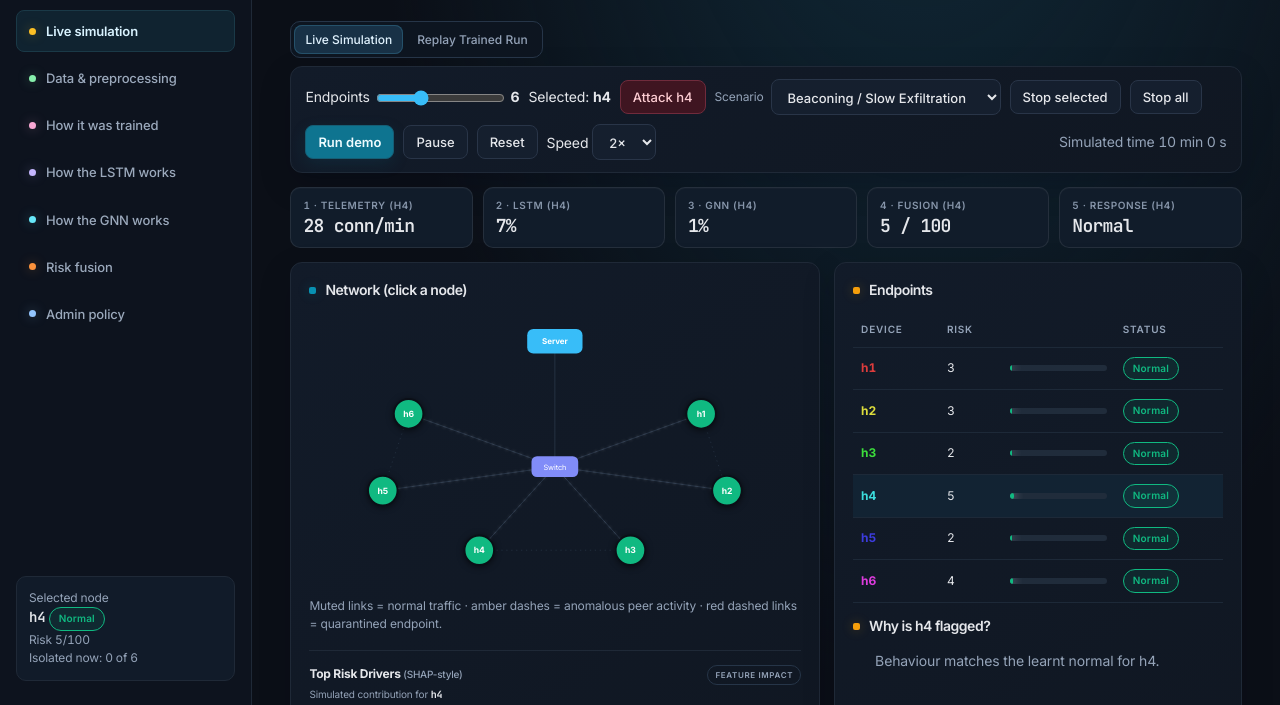
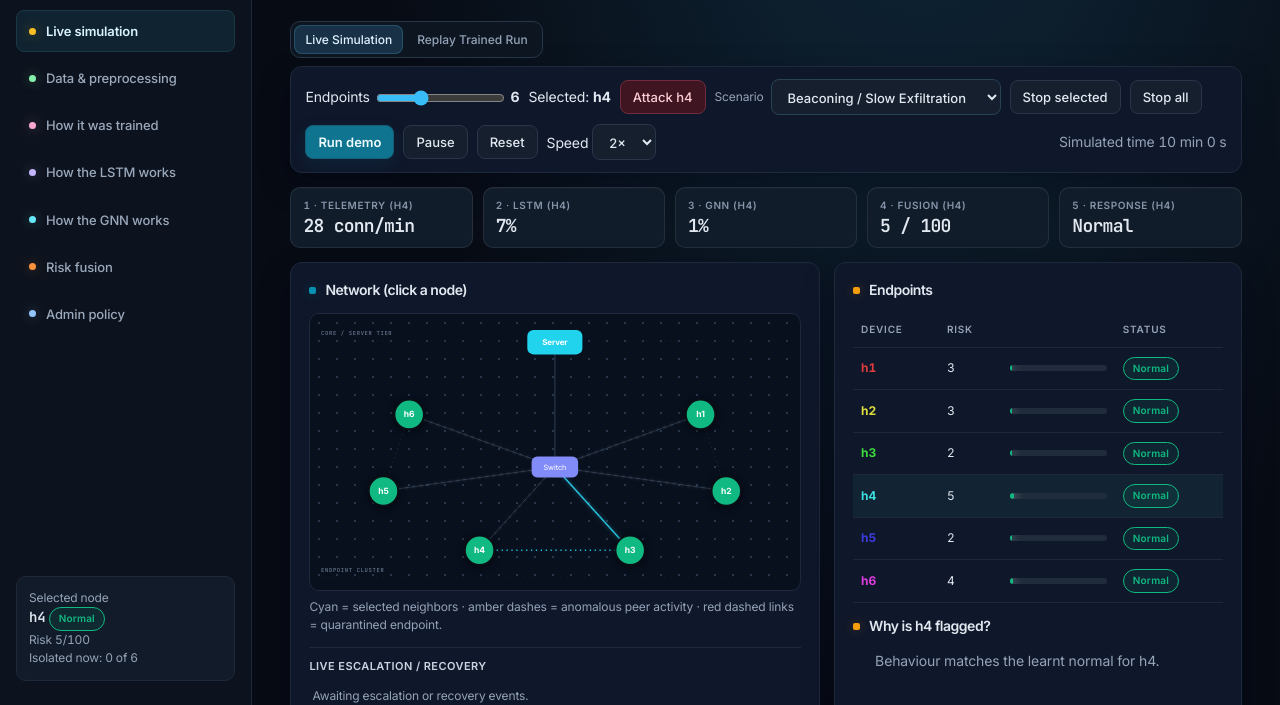
Before and after one commit to MohammedKashif786/sentinel-, a plain HTML site: page sentinelml-site/index.html in a window 1280 px wide. Shown: the part 95-800 px from the top of the page. Drawn offline with Linux system fonts and the light colour scheme.

Commit message:
Refine SentinelML simulation workspace

```diff
--- a/sentinelml-site/index.html
+++ b/sentinelml-site/index.html
@@ -74,6 +74,19 @@ table{width:100%;border-collapse:collapse;font-size:12px}td,th{padding:9px 8px;b
 .log{max-height:220px;overflow:auto;font-size:12px}.log div{padding:7px 3px;border-bottom:1px solid #1d2938}.log div b{font:500 11px 'JetBrains Mono',monospace;color:#7dd3fc}.row2{gap:8px}.cell{min-width:58px;border:1px solid var(--lstm);border-radius:8px;padding:6px;animation:gl 3.6s infinite;font-variant-numeric:tabular-nums}.cell small{font:10px 'JetBrains Mono',monospace;color:var(--mut)}.cell b{font:600 12px 'JetBrains Mono',monospace}.enc{border-color:var(--fus)}.dec{border-color:var(--ok)}@keyframes gl{0%,30%{background:#34316b;color:#e0e7ff}45%,100%{background:#111827;color:var(--ink)}}
 .fr{gap:14px;margin:12px 0}.note{border-top:1px solid var(--line);padding-top:14px;font-size:11px}
 #clock,.side,.pill,.big,#flow,.rb,table,.log,pre{font-variant-numeric:tabular-nums}
+/* Refined midnight operations workspace */
+:root,:root:not([data-theme="light"]),:root[data-theme="dark"]{--bg:#070B14;--card:#0F172A;--ink:#E2E8F0;--mut:#94A3B8;--line:#1E293B;--soft:#111C30;--ok:#10B981;--mon:#F59E0B;--res:#F59E0B;--iso:#F43F5E;--lstm:#818CF8;--gnn:#22D3EE;--fus:#818CF8;--pol:#22D3EE;color-scheme:dark}
+body{background:radial-gradient(ellipse at 72% -16%,#102a3c 0,transparent 43%),var(--bg)}
+.card{background:#0F172A;border-color:#1E293B;box-shadow:0 12px 32px #02061755}
+.simulation-header{margin-bottom:12px}
+.network-card #net{margin:8px 0 10px;border:1px solid #1E293B;border-radius:10px;background-color:#080F1D;background-image:radial-gradient(#26364d 0.8px,transparent .8px);background-size:18px 18px}
+.network-card .attribution{margin-top:12px}
+.scenario-picker select{border-color:#284354}
+.graph-tier-label{fill:#64748B;font:600 9px 'JetBrains Mono',monospace;letter-spacing:.12em}
+.graph-tier-line{stroke:#1E293B;stroke-width:1;stroke-dasharray:3 7;opacity:.75}
+.lk.activity-low{stroke-width:1.2}.lk.activity-mid{stroke-width:1.8}.lk.activity-high{stroke-width:2.6;opacity:.85}
+.lk.neighbor-highlight,.pr.neighbor-highlight{stroke:#22D3EE!important;stroke-width:2.4!important;opacity:.95!important;filter:drop-shadow(0 0 4px #22D3EE66)}
+.sim-live-log{margin-top:12px;padding-top:10px;border-top:1px solid var(--line)}.sim-live-log h3{margin:0 0 5px;color:#CBD5E1;font-size:11px;font-weight:600;letter-spacing:.04em;text-transform:uppercase}.sim-live-log .log{max-height:96px}
 @media(max-width:860px){.app{grid-template-columns:1fr}nav{position:sticky;z-index:5;top:0;height:auto;flex-direction:row;overflow-x:auto;padding:10px 12px;background:#0d131ef2;backdrop-filter:blur(12px);border-right:0;border-bottom:1px solid var(--line)}.brand,.side{display:none}nav a{white-space:nowrap;flex:none;padding:9px 11px}main{padding:24px 16px 38px}.g2{grid-template-columns:1fr}}
 .scenario-picker{display:inline-flex;align-items:center;gap:7px;color:var(--mut);font-size:12px}.scenario-picker select{max-width:min(100%,250px);color:var(--ink)}
 .network-card #net{margin:3px 0 7px}.attribution{margin-top:16px;padding-top:14px;border-top:1px solid var(--line)}.attribution-head{display:flex;justify-content:space-between;align-items:flex-start;gap:10px;margin-bottom:8px}.attribution-head h3{margin:0;font-size:12px;letter-spacing:-.02em}.attribution-head h3 span{color:var(--mut);font-size:10px;font-weight:500}.attribution-head p{margin:3px 0 0;color:var(--mut);font-size:10px}.attribution-head p b{color:var(--ink);font-family:'JetBrains Mono',monospace}.attribution-tag{padding:3px 7px;border:1px solid #263548;border-radius:999px;color:#94A3B8;font-size:8px;font-weight:600;letter-spacing:.08em}.driver-list{display:grid;gap:8px}.driver-row{display:grid;grid-template-columns:minmax(130px,1.1fr) minmax(70px,1fr) 38px;gap:9px;align-items:center;font-size:10px}.driver-label{overflow:hidden;text-overflow:ellipsis;white-space:nowrap;color:#cbd5e1}.driver-track{height:5px;border-radius:99px;background:#202c3b;overflow:hidden}.driver-track i{display:block;height:100%;border-radius:inherit;background:linear-gradient(90deg,#0e7490,#38BDF8);transition:width .2s}.driver-value{text-align:right;color:#7dd3fc;font:600 10px 'JetBrains Mono',monospace;font-variant-numeric:tabular-nums}
@@ -92,7 +105,7 @@ table{width:100%;border-collapse:collapse;font-size:12px}td,th{padding:9px 8px;b
 <span>Selected: <b id="sn"></b></span><button class="d" id="bAtt">Attack selected</button><label class="scenario-picker">Scenario <select id="scenario" aria-label="Attack scenario"><option value="beacon">Beaconing / Slow Exfiltration</option><option value="lateral">Lateral Movement / Port Scan</option><option value="coordinated">Coordinated Multi-Host</option></select></label><button id="bOne">Stop selected</button><button id="bStop">Stop all</button><button class="p" id="bDemo">Run demo</button><button id="bPause">Pause</button><button id="bReset">Reset</button>
 <label>Speed <select id="spd"><option value="500">1×</option><option value="250" selected>2×</option><option value="110">4×</option></select></label><span class="sub" id="clock" style="margin:0 0 0 auto"></span></div>
 <div class="flow" id="flow"></div>
-<div class="g2"><div class="card network-card" style="--c:#0891b2"><h2>Network (click a node)</h2><svg id="net" viewBox="0 0 800 450"></svg><div class="sub" style="font-size:12px;margin:0">Muted links = normal traffic · amber dashes = anomalous peer activity · red dashed links = quarantined endpoint.</div><section class="attribution" aria-labelledby="drivers-title"><div class="attribution-head"><div><h3 id="drivers-title">Top Risk Drivers <span>(SHAP-style)</span></h3><p>Simulated contribution for <b id="driver-node">h4</b></p></div><span class="attribution-tag">FEATURE IMPACT</span></div><div id="drivers" class="driver-list" aria-live="polite"></div></section></div>
+<div class="g2"><div class="card network-card" style="--c:#0891b2"><h2>Network (click a node)</h2><svg id="net" viewBox="0 0 800 450" role="img" aria-label="Interactive enterprise network topology"></svg><div class="sub" style="font-size:12px;margin:0">Cyan = selected neighbors · amber dashes = anomalous peer activity · red dashed links = quarantined endpoint.</div><section class="sim-live-log" aria-label="Live escalation and recovery events"><h3>Live escalation / recovery</h3><div class="log" id="sim-live-log" aria-live="polite"></div></section><section class="attribution" aria-labelledby="drivers-title"><div class="attribution-head"><div><h3 id="drivers-title">Top Risk Drivers <span>(SHAP-style)</span></h3><p>Simulated contribution for <b id="driver-node">h4</b></p></div><span class="attribution-tag">FEATURE IMPACT</span></div><div id="drivers" class="driver-list" aria-live="polite"></div></section></div>
 <div class="card" style="--c:#f59e0b"><h2>Endpoints</h2><table><thead><tr><th>Device</th><th>Risk</th><th></th><th>Status</th></tr></thead><tbody id="tb"></tbody></table><h2 style="margin-top:12px">Why is <span id="wn"></span> flagged?</h2><ul id="why"></ul></div></div>
 <div class="g2"><div class="card" style="--c:#8b5cf6"><h2>Risk over time</h2><canvas id="cv"></canvas></div><div class="card" style="--c:#dc2626"><h2>Response log</h2><div class="log" id="log"></div></div></div><section class="card audit-card" style="--c:#38bdf8" aria-labelledby="audit-title"><div class="audit-head"><div><h2 id="audit-title">Response Audit Log</h2><p class="sub">Timestamped escalations and recovery events</p></div><span id="audit-count" class="audit-count">0 events</span></div><div id="audit-log" class="audit-list" aria-live="polite"><p class="audit-empty">No response transitions recorded yet.</p></div></section></section>
 
@@ -167,19 +180,19 @@ function step(){if(runMode==='replay'){stepReplay();return}tick++;
   respond(s,i)});
  render()}
 function stepReplay(){tick++;replayWindow=760+tick;const target=Math.min(3,N-1);if(replayWindow===800)ev(target,'trained evaluation attack onset at window 800',0);if(replayWindow===848)ev(target,'trained evaluation attack traffic ends',0);S.forEach((s,i)=>{const elapsed=replayWindow-800,active=i===target&&replayWindow>=800&&replayWindow<848,attackRisk=elapsed<=8?12+2.2*elapsed:elapsed<25?31+2*(elapsed-9):elapsed<38?63+1.25*(elapsed-25):elapsed<48?89:8,e=s.b*(1+.025*Math.sin(replayWindow/11));s.att=active?1:0;s.mode=active?'replay':null;s.p=active?clamp(elapsed/38,0,1):0;s.conn=e*(active?1+4*s.p:1);s.ch.push(s.conn);s.ex.push(e);s.nd.push(active?Math.round(8*s.p):0);s.fa.push(active?Math.round(5*s.p):0);['ch','ex','nd','fa'].forEach(k=>{if(s[k].length>70)s[k].shift()});s.extra=active?Math.min(N-1,Math.max(1,Math.floor(elapsed/8))):0;s.L=active?Math.min(96,10+2.15*elapsed):4;s.G=active?Math.min(95,8+2.15*elapsed):3;s.A=active?Math.min(90,4+1.8*elapsed):2;s.T=active?Math.min(92,8+1.9*elapsed):3;s.x=active?clamp(s.T/100,0,1):.02;s.raw=i===target&&replayWindow>=800?attackRisk:3+((replayWindow+i*7)%4);s.risk=s.raw;s.baseL=s.L;s.err=active?clamp(s.L/100,.1,.95):.03;s.r=s.err/.25});S.forEach(s=>s.inc=0);S.forEach((s,i)=>{if(s.lv<3)tgt(i).forEach(j=>S[j].inc++)});S.forEach(respond);render()}
-function build(pre,id){let h=`<path class="lk" d="M${HUB}L${SRV}"/>`;
+function build(pre,id){let h=`<text class="graph-tier-label" x="18" y="35">CORE / SERVER TIER</text><line class="graph-tier-line" x1="18" y1="44" x2="782" y2="44"/><text class="graph-tier-label" x="18" y="422">ENDPOINT CLUSTER</text><line class="graph-tier-line" x1="18" y1="430" x2="782" y2="430"/><path class="lk activity-high" d="M${HUB}L${SRV}"/>`;
  for(let i=0;i<N;i++){const[x,y]=P(i);h+=`<path id="${pre}l${i}" class="lk" d="M${HUB}L${x},${y}"/><path id="${pre}f${i}" class="fl" d="M${x},${y}L${HUB}"/>`;if(peer(i)>i)h+=`<path id="${pre}p${i}" class="lk pr" d="M${x},${y}L${P(peer(i))}"/>`}
  for(let i=0;i<N;i++)for(let j=0;j<N;j++)if(i!=j)h+=`<path id="${pre}e${i}_${j}" class="ex" d="M${P(i)}Q${HUB} ${P(j)}"/>`;
  h+=`<rect x="355" y="26" width="90" height="40" rx="10" fill="var(--pol)"/><text x="400" y="51" text-anchor="middle" fill="#fff" font-size="13" font-weight="700">Server</text><rect x="362" y="233" width="76" height="34" rx="9" fill="var(--lstm)"/><text x="400" y="255" text-anchor="middle" fill="#fff" font-size="12">Switch</text>`;
  for(let i=0;i<N;i++){const[x,y]=P(i);h+=`<g class="nd" data-i="${i}"><circle id="${pre}r${i}" class="ring" cx="${x}" cy="${y}" r="33"/><circle id="${pre}n${i}" class="node" cx="${x}" cy="${y}" r="24"/><text x="${x}" y="${y+5}" text-anchor="middle" fill="#fff" font-weight="700">${nm(i)}</text><rect id="${pre}q${i}" class="quarantine-badge" x="${x-47}" y="${y+31}" width="94" height="17" rx="8" opacity="0"/><text id="${pre}b${i}" class="bd" x="${x}" y="${y+44}"></text></g>`}
  $(id).innerHTML=h;$(id).onclick=e=>{const g=e.target.closest('[data-i]');if(g){sel=+g.dataset.i;render()}}}
 function upd(pre,mode){const c=LV.map(cv);
- S.forEach((s,i)=>{const n=$(pre+'n'+i);if(!n)return;const inc=i==sel||peer(i)==sel||tgt(sel).includes(i)||tgt(i).includes(sel),isolated=s.lv===3,active=s.att||s.p>.16,hub=$(pre+'l'+i),f=$(pre+'f'+i),badge=$(pre+'q'+i);
-  n.setAttribute('fill',mode?`hsl(${Math.round(185-185*s.x)},75%,46%)`:(isolated?cv('--mut'):c[s.lv]));n.setAttribute('stroke',i==sel?cv('--ink'):'none');n.setAttribute('stroke-width',4);
+ S.forEach((s,i)=>{const n=$(pre+'n'+i);if(!n)return;const inc=i==sel||peer(i)==sel||tgt(sel).includes(i)||tgt(i).includes(sel),isolated=s.lv===3,active=s.att||s.p>.16,hub=$(pre+'l'+i),f=$(pre+'f'+i),badge=$(pre+'q'+i),selectedPeer=i===sel||peer(i)===sel||tgt(sel).includes(i)||tgt(i).includes(sel);
+  n.setAttribute('fill',mode?`hsl(${Math.round(185-185*s.x)},75%,46%)`:(isolated?cv('--mut'):c[s.lv]));n.setAttribute('stroke',i==sel?cv('--ink'):selectedPeer?'#22D3EE':'none');n.setAttribute('stroke-width',4);
   $(pre+'r'+i).style.opacity=active?1:0;hub.classList.toggle('severed',isolated);f.classList.toggle('severed',isolated);f.style.stroke=isolated?'#F43F5E':mode?(inc?cv('--gnn'):'#334155'):s.lv===0?'#475569':s.lv===1||s.lv===2?'#F59E0B':c[s.lv];f.style.opacity=isolated?.8:mode?(inc?1:.12):s.lv===0?.45:.85;f.style.strokeWidth=mode&&inc?3:isolated?2:s.lv===0?1.5:2.5;
   badge.style.opacity=isolated?1:0;$(pre+'b'+i).setAttribute('class',isolated?'quarantine-label':'bd');$(pre+'b'+i).textContent=isolated?'QUARANTINED':s.lv==2?'limited':'';
   const pr=$(pre+'p'+i),jPeer=peer(i);if(pr){const cut=isolated||S[jPeer].lv===3,anomaly=active&&tgt(i).includes(jPeer)||S[jPeer].p>.16&&tgt(jPeer).includes(i);pr.classList.toggle('severed',cut);pr.classList.toggle('anomalous',!cut&&anomaly)}
-  for(let j=0;j<N;j++)if(j!=i){const e=$(`${pre}e${i}_${j}`),cut=isolated||S[j].lv===3,on=s.lv<3&&tgt(i).includes(j);e.classList.toggle('severed',cut);e.classList.toggle('anomalous',!cut&&on);e.style.opacity=cut?.8:on?.9:0}})}
+  for(let j=0;j<N;j++)if(j!=i){const e=$(`${pre}e${i}_${j}`),cut=isolated||S[j].lv===3,on=s.lv<3&&tgt(i).includes(j);e.classList.toggle('severed',cut);e.classList.toggle('anomalous',!cut&&on);e.style.opacity=cut?.8:on?.9:0}hub.classList.toggle('neighbor-highlight',selectedPeer&&i!==sel);if(pr)pr.classList.toggle('neighbor-highlight',selectedPeer&&i!==sel)})}
 function chart(){const k=$('cv'),r=devicePixelRatio||1,W=k.clientWidth,Hh=k.clientHeight;k.width=W*r;k.height=Hh*r;const g=k.getContext('2d');g.scale(r,r);
  [[0,riskThresholds.monitor,'--ok'],[riskThresholds.monitor,riskThresholds.restrict,'--mon'],[riskThresholds.restrict,riskThresholds.isolate,'--res'],[riskThresholds.isolate,100,'--iso']].forEach(([a,b,v])=>{g.globalAlpha=.12;g.fillStyle=cv(v);g.fillRect(0,Hh*(1-b/100),W,Hh*(b-a)/100)});g.globalAlpha=1;
  g.fillStyle=cv('--mut');g.font='11px sans-serif';[0,riskThresholds.monitor,riskThresholds.restrict,riskThresholds.isolate,100].forEach(v=>g.fillText(v,3,Hh*(1-v/100)-2));
@@ -196,7 +209,7 @@ function render(){const s=S[sel],c=LV.map(cv),pill=l=>`<span class="pill" style=
   if(s.conn>2*s.ex.slice(-1)[0])w.push(`Connection rate is ${(s.conn/s.ex.slice(-1)[0]).toFixed(1)}× this device’s normal`);if(s.extra>0)w.push(`Unusual communication relationships: contacting ${s.extra} extra devices`);if(s.inc>0)w.push(`${s.inc} other device(s) are contacting it unusually`);
   if(l6>3)w.push(`${l6} new destinations in the last minute`);if(f6>3)w.push(`Repeated authentication failures (${f6} in the last minute)`);
   $('why').innerHTML=w.length?w.map(x=>`<li>${x}</li>`).join(''):`<li style="list-style:none;margin-left:-18px;color:var(--mut)">Behaviour matches the learnt normal for ${nm(sel)}.</li>`;
-  $('log').innerHTML=LG.join('')||'<div style="color:var(--mut)">No events yet. Select a node and press Attack.</div>';const t=tick*10;$('clock').textContent=runMode==='replay'?`Window ${replayWindow} · ${Math.floor(t/60)}m ${t%60}s`:`Simulated time ${Math.floor(t/60)} min ${t%60} s`;$('audit-count').textContent=`${AUDIT.length} event${AUDIT.length===1?'':'s'}`;$('audit-log').innerHTML=AUDIT.length?AUDIT.map(e=>`<div class="audit-entry"><time>${e.time}</time><span class="audit-text">${e.text}</span></div>`).join(''):'<p class="audit-empty">No response transitions recorded yet.</p>';chart()}
+  $('log').innerHTML=LG.join('')||'<div style="color:var(--mut)">No events yet. Select a node and press Attack.</div>';$('sim-live-log').innerHTML=LG.slice(0,5).join('')||'<div style="color:var(--mut)">Awaiting escalation or recovery events.</div>';const t=tick*10;$('clock').textContent=runMode==='replay'?`Window ${replayWindow} · ${Math.floor(t/60)}m ${t%60}s`:`Simulated time ${Math.floor(t/60)} min ${t%60} s`;$('audit-count').textContent=`${AUDIT.length} event${AUDIT.length===1?'':'s'}`;$('audit-log').innerHTML=AUDIT.length?AUDIT.map(e=>`<div class="audit-entry"><time>${e.time}</time><span class="audit-text">${e.text}</span></div>`).join(''):'<p class="audit-empty">No response transitions recorded yet.</p>';chart()}
  if(view=='lstm'){$('ls').value=sel;const a=s.ch.slice(-12),e=s.ex.slice(-12),mx=Math.max(...a,...e,1);let b='';
   a.forEach((v,k)=>{const x=18+k*50,h1=v/mx*120,h2=e[k]/mx*120;b+=`<rect x="${x}" y="${140-h1}" width="18" height="${h1}" rx="3" fill="var(--lstm)"/><rect x="${x+20}" y="${140-h2}" width="18" height="${h2}" rx="3" fill="var(--mut)" opacity=".45"/><text x="${x+19}" y="156" font-size="10" text-anchor="middle" fill="var(--mut)">${k==11?'now':'t-'+(11-k)}</text>`});
   $('lb').innerHTML=`<svg viewBox="0 0 620 162">${b}</svg>`;
```
